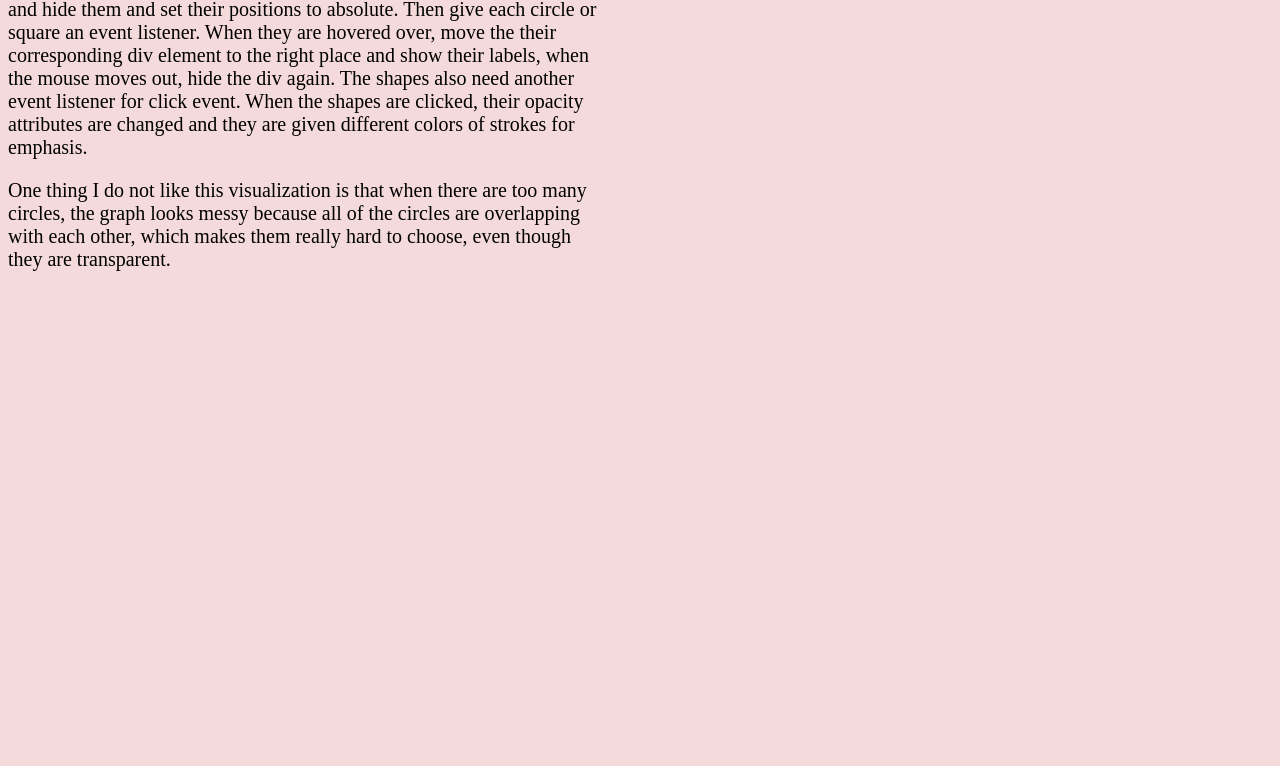
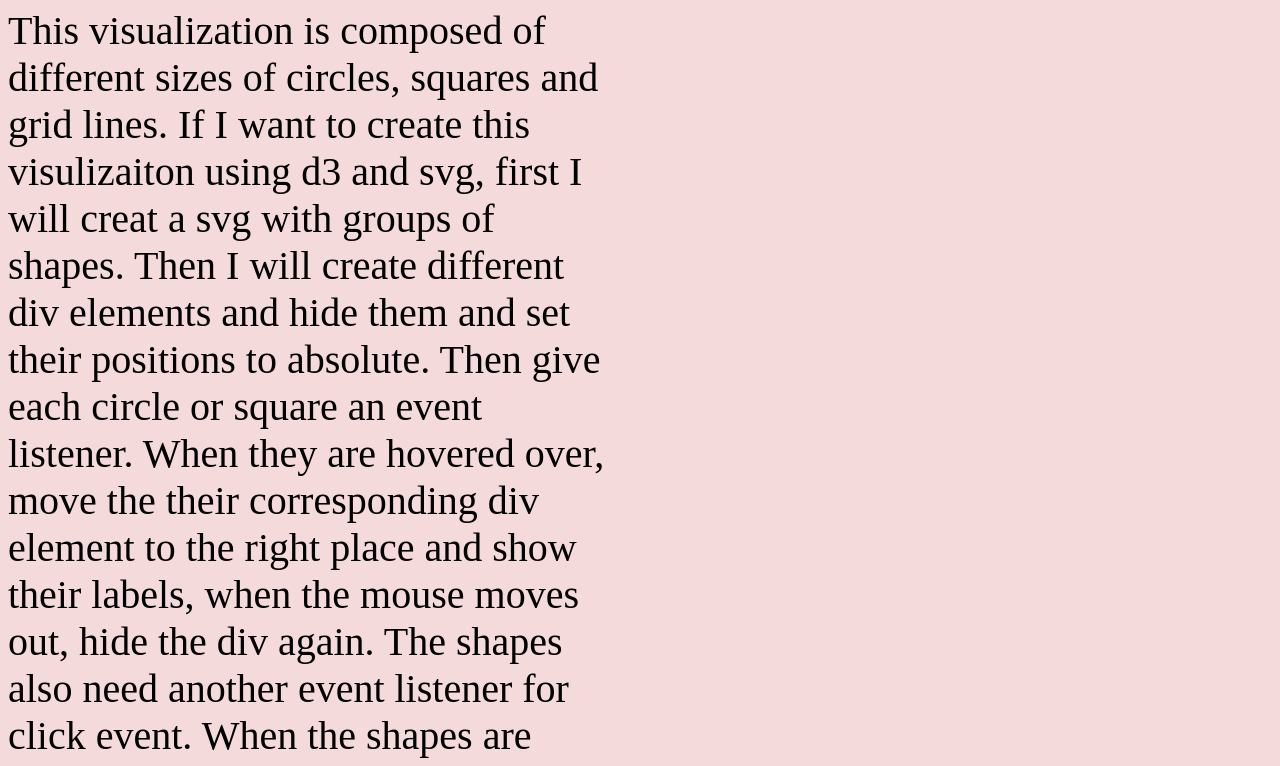
Before and after one commit to EvangelineHuang/HW-Mar11, a plain HTML site: page index.html in a window 1280 px wide. Shown: the part 194-960 px from the top of the page. Before the commit the page ends 800 px from the top, so only its background shows below. Drawn offline with Linux system fonts and the light colour scheme.

Commit message:
Update index.html

```diff
--- a/index.html
+++ b/index.html
@@ -5,7 +5,7 @@
   </head>
   <style>
   p{
-    font-size:20px;
+
     width:600px;
   }
   body{
@@ -15,6 +15,9 @@
   a{
     background-color:#fdfdf6
   }
+    p,h1{
+      font-size:40px;
+    }
   </style>
   <body>
     <h1>Visualization with animation and interaction and how to achieve it in d3</h1>
```
